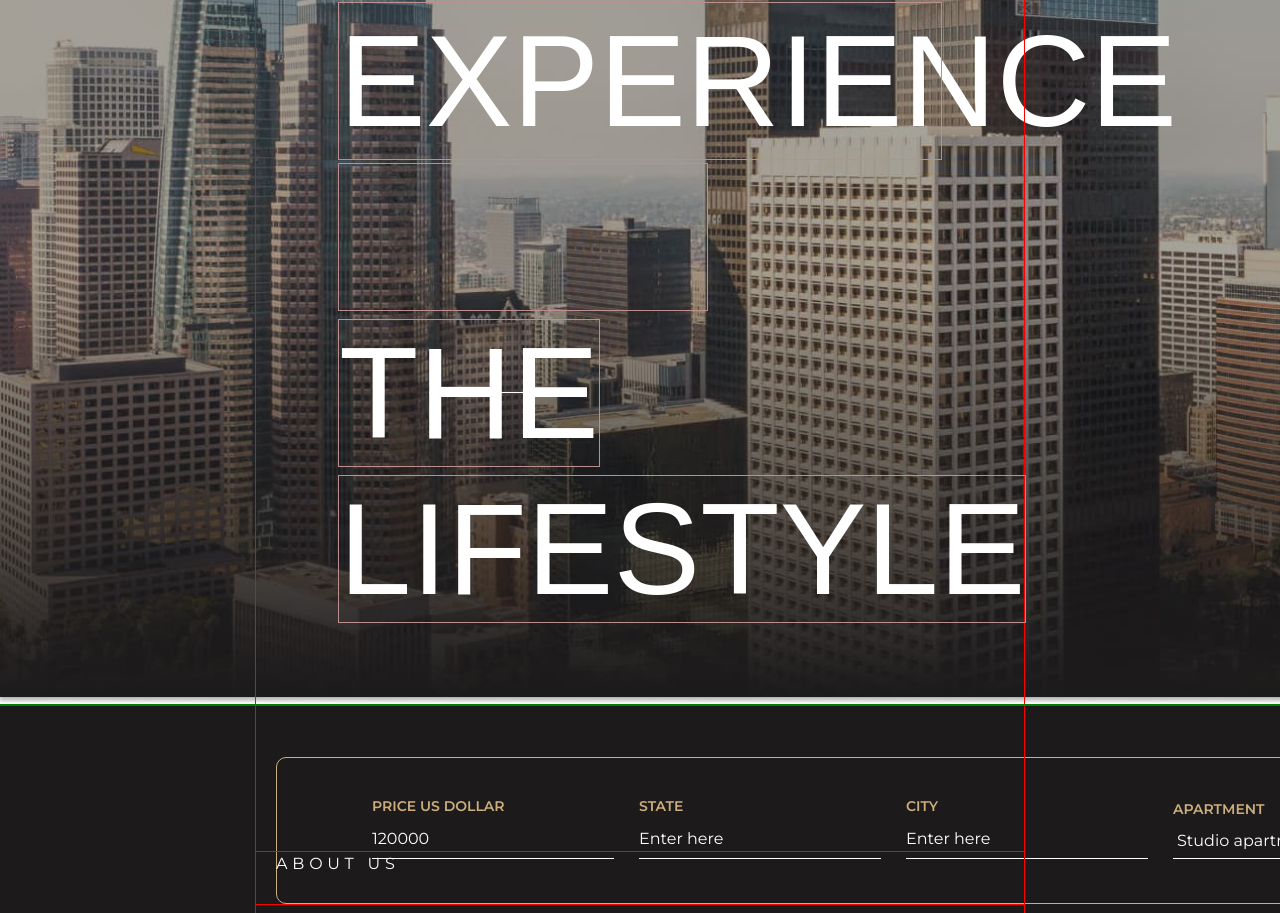
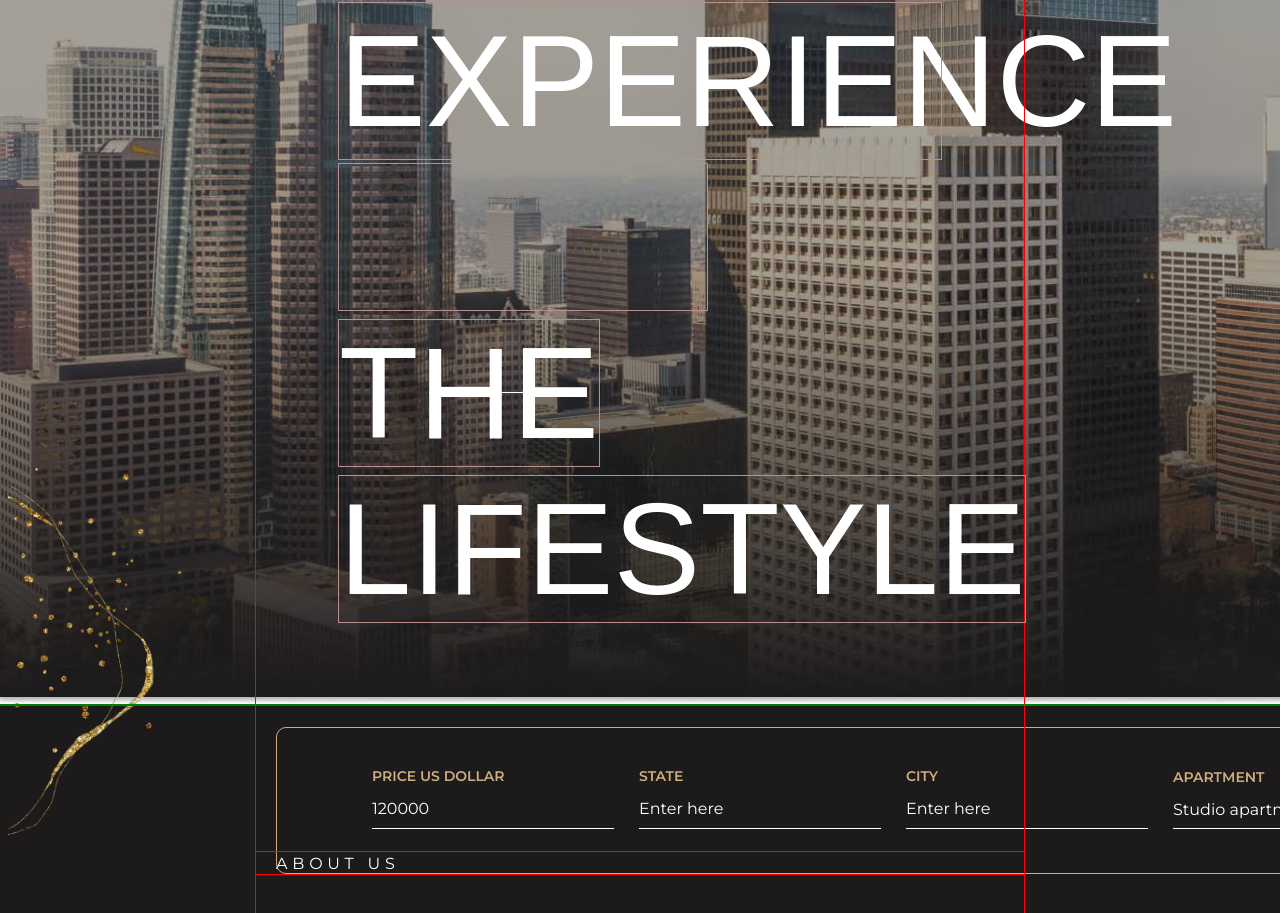
Before and after one commit to TetianaOgni/citylights-website, a website built with Vite: page src/index.html in a window 1280 px wide. Shown: the part 375-1288 px from the top of the page. Built offline with nearby package versions, Linux system fonts and the light colour scheme; a web font is replaced by a local one.

Commit message:
decorate background

```diff
--- a/src/css/hero.css
+++ b/src/css/hero.css
@@ -1,13 +1,27 @@
 .section-hero {
+  position: relative;
   padding-top: 300px;
   padding-bottom: 144px;
   background-image: url(../img/hero/bgr-hero.jpg);
   background-repeat: no-repeat;
   background-size: cover;
+  background-position: top left;
   max-width: 1920px;
   max-height: 1080px;
   margin: 0 auto;
-  /* box-shadow: 0 4px 4px 0 rgba(0, 0, 0, 0.25); */
+  z-index: -2;
+}
+.decor1 {
+  position: absolute;
+  bottom: -110px;
+  left: 12px;
+  z-index: -1;
+}
+.decor2 {
+  position: absolute;
+  bottom: -350px;
+  left: 8px;
+  z-index: -1;
 }
 .hero-wrapper-top {
   padding: 0 63px;
@@ -23,17 +37,14 @@
   font-size: 130px;
   line-height: 1.2;
   text-transform: uppercase;
-  margin-bottom: 130px;
+  margin-bottom: 100px;
 }
 .part-one {
   outline: 1px solid rosybrown;
   display: block;
   text-align: left;
 }
-/* .defisse {
-  display: inline-block;
-  width: 70px;
-} */
+
 .part-two {
   outline: 1px solid rosybrown;
   position: relative;
@@ -76,6 +87,10 @@
   color: var(--white-color);
   background-color: transparent;
   border-color: transparent;
+
+  width: 248px;
+  position: relative;
+  right: 5px;
 }
 
 .hero-top-text-item {
@@ -86,9 +101,6 @@
   color: var(--gold-color);
 }
 
-.hero-select {
-  border: transparent;
-}
 .hero-bottom-text-item {
   font-size: 16px;
   line-height: 1.5;
@@ -97,11 +109,4 @@
 .hero-button {
   width: 255px;
   height: 46px;
-  /* font-weight: 400; */
-  /* font-size: 16px;
-  line-height: 1.5; */
-  /* text-align: center; */
-  /* color: var(--dark-color);
-  background-color: var(--gold-color);
-  border-radius: 10px; */
 }
--- a/src/partials/hero.html
+++ b/src/partials/hero.html
@@ -4,7 +4,6 @@
       <p class="hero-greetings">welcome to citylights realty</p>
       <h1 class="hero-title">
         <span class="part-one">Experience</span>
-        <!-- <span class="defisse">-</span> -->
         <span class="part-two">the Lifestyle</span>
       </h1>
     </div>
@@ -35,6 +34,20 @@
       <button type="button" class="hero-button button">Search</button>
     </div>
   </div>
+  <img
+    src="../img/hero/05-4x.png"
+    class="decor1"
+    alt=""
+    width="204"
+    height="237"
+  />
+  <img
+    src="../img/hero/06-4x.png"
+    class="decor2"
+    alt=""
+    width="303"
+    height="295"
+  />
 </section>
 
 <!-- <section class="section">
```
Also changed, not shown: src/img/hero/05 1.png (added), src/img/hero/05-4x.png (added), src/img/hero/051-2x.png (added), src/img/hero/06-4x.png (added), src/img/hero/gold-dots-4x.jpg (added), src/img/hero/gold-lines-4x.jpg (added), src/img/hero/goldd-dots.png (added).
